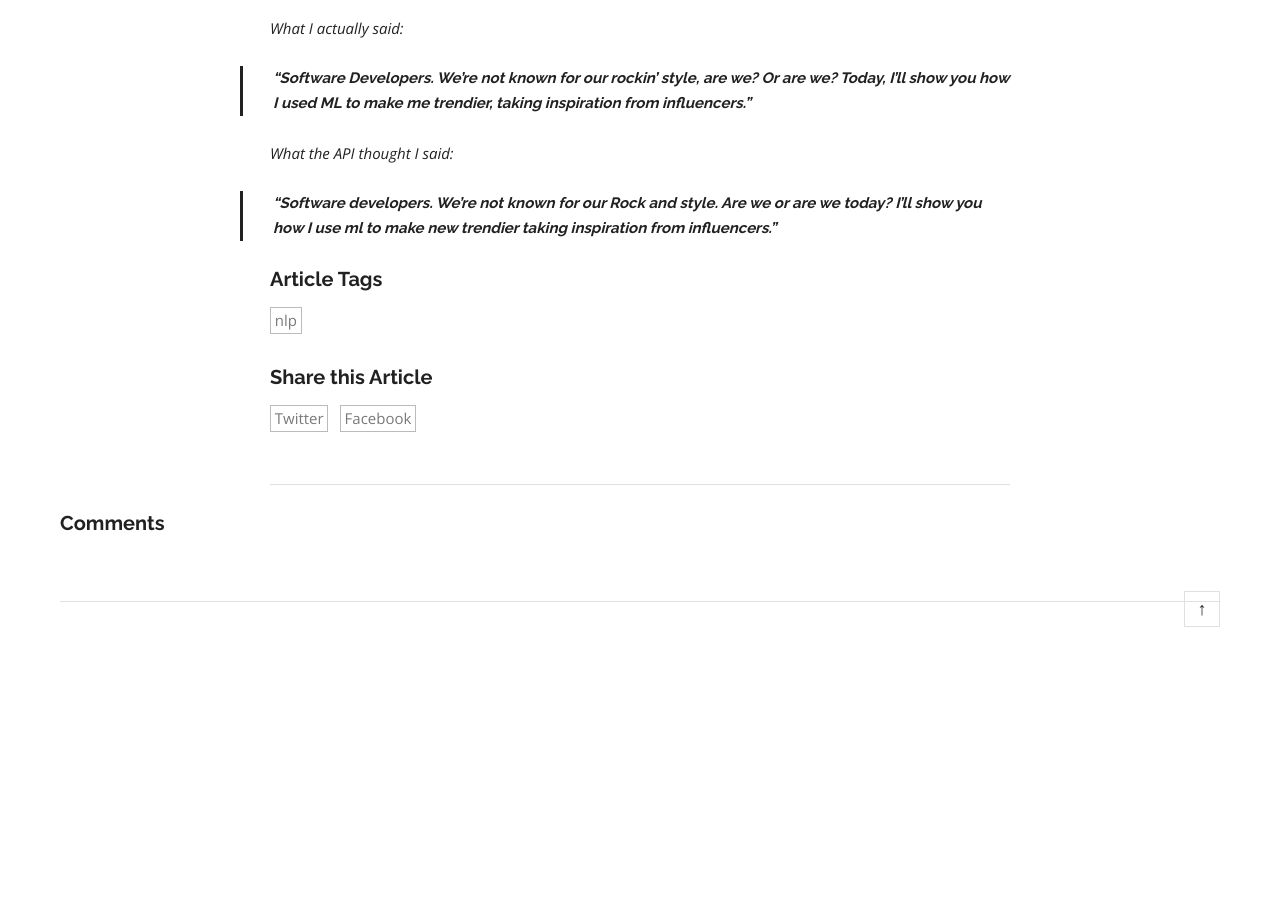
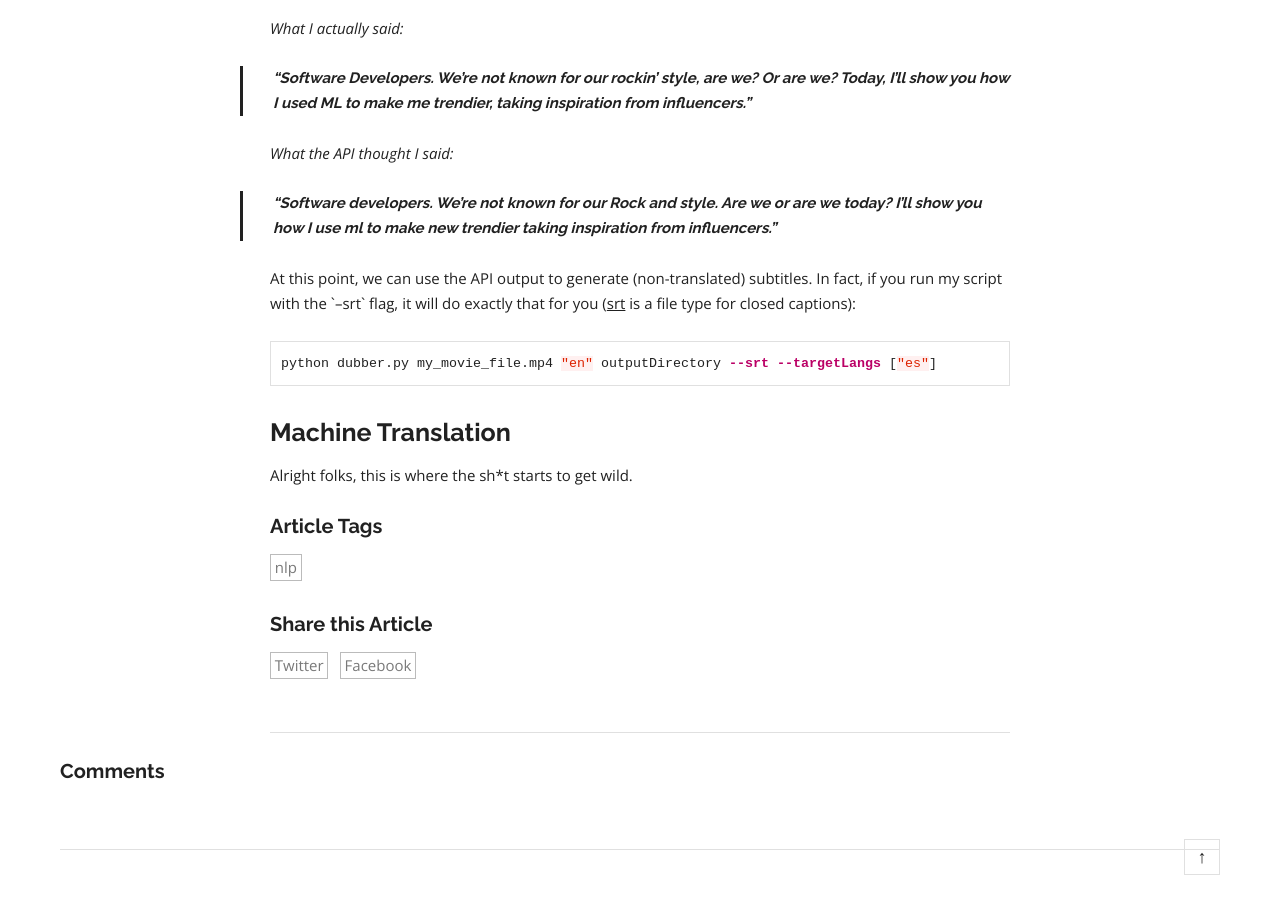
Before and after one commit to dalequark/daleonai, a Jekyll site: the page built from _posts/2021-02-02-ai-dubs-over-subs-translating-and-dubbing-videos-with-ai.md, in a window 1280 px wide and 900 px high, scrolled down 4737 px. Built offline with Jekyll 4.4.1, drawn with Linux system fonts in a browser that asks for light colours; some web fonts are replaced; a script that is not in the unit is left out; comment, search, counter and statistics services are not loaded; before the commit the page ends 5389 px from its top, so only the background shows below that.

Commit message:
Update Blog “2021-02-02-ai-dubs-over-subs-translating-and-dubbing-videos-with-ai”

````diff
--- a/_posts/2021-02-02-ai-dubs-over-subs-translating-and-dubbing-videos-with-ai.md
+++ b/_posts/2021-02-02-ai-dubs-over-subs-translating-and-dubbing-videos-with-ai.md
@@ -104,3 +104,13 @@ The API returns the transcribed text along with word-level timestamps as JSON. A
 *What the API thought I said:*
 
 > "Software developers. We're not known for our Rock and style. Are we or are we today? I'll show you how I use ml to make new trendier taking inspiration from influencers."
+
+At this point, we can use the API output to generate (non-translated) subtitles. In fact, if you run my script with the \`--srt\` flag, it will do exactly that for you ([srt](<https://blog.hubspot.com/marketing/srt-file#:~:text=An%20SRT%20file%20(otherwise%20known,the%20sequential%20number%20of%20subtitles.>) is a file type for closed captions):
+
+```shell
+python dubber.py my_movie_file.mp4 "en" outputDirectory --srt --targetLangs ["es"]
+```
+
+## Machine Translation
+
+Alright folks, this is where the sh*t starts to get wild.
````
